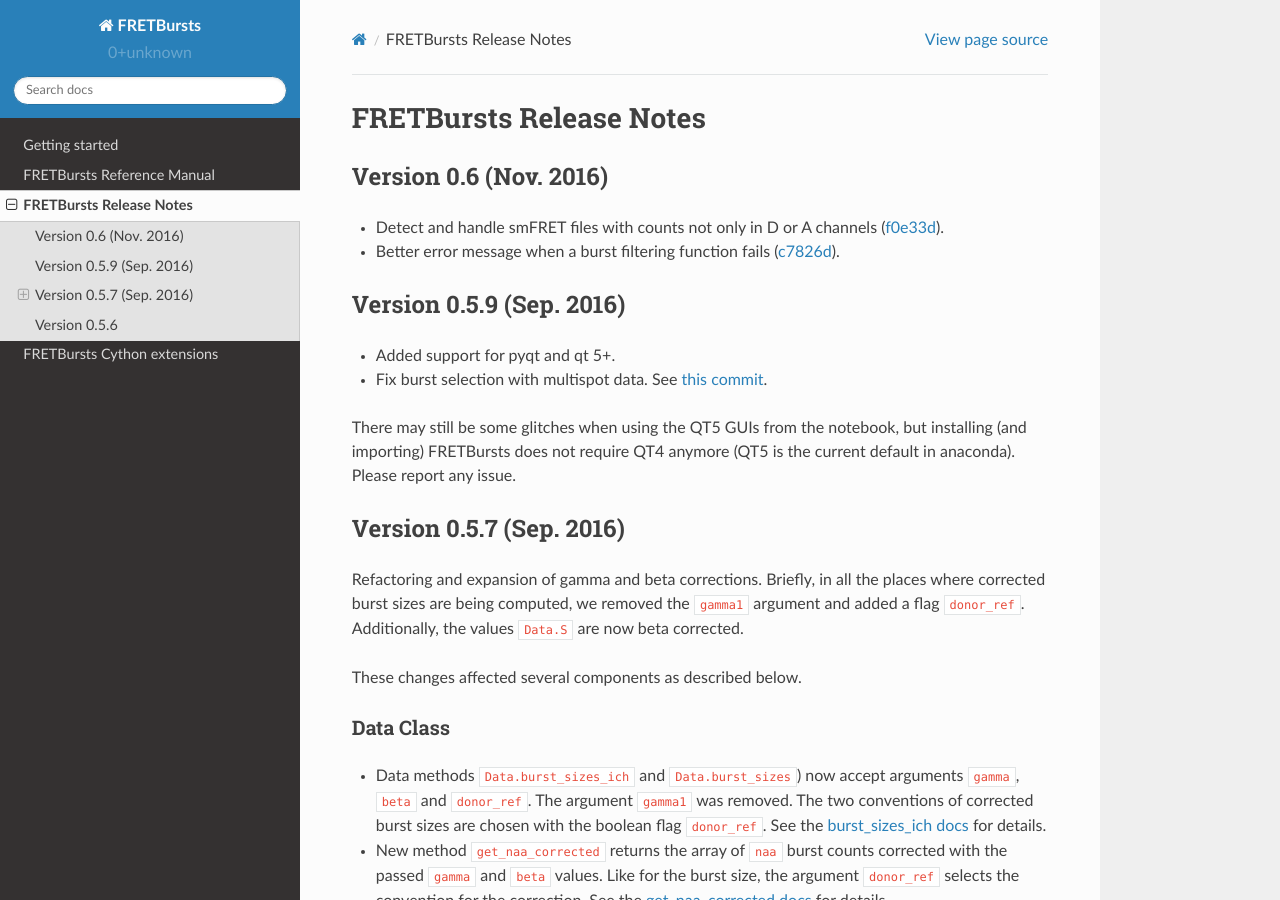
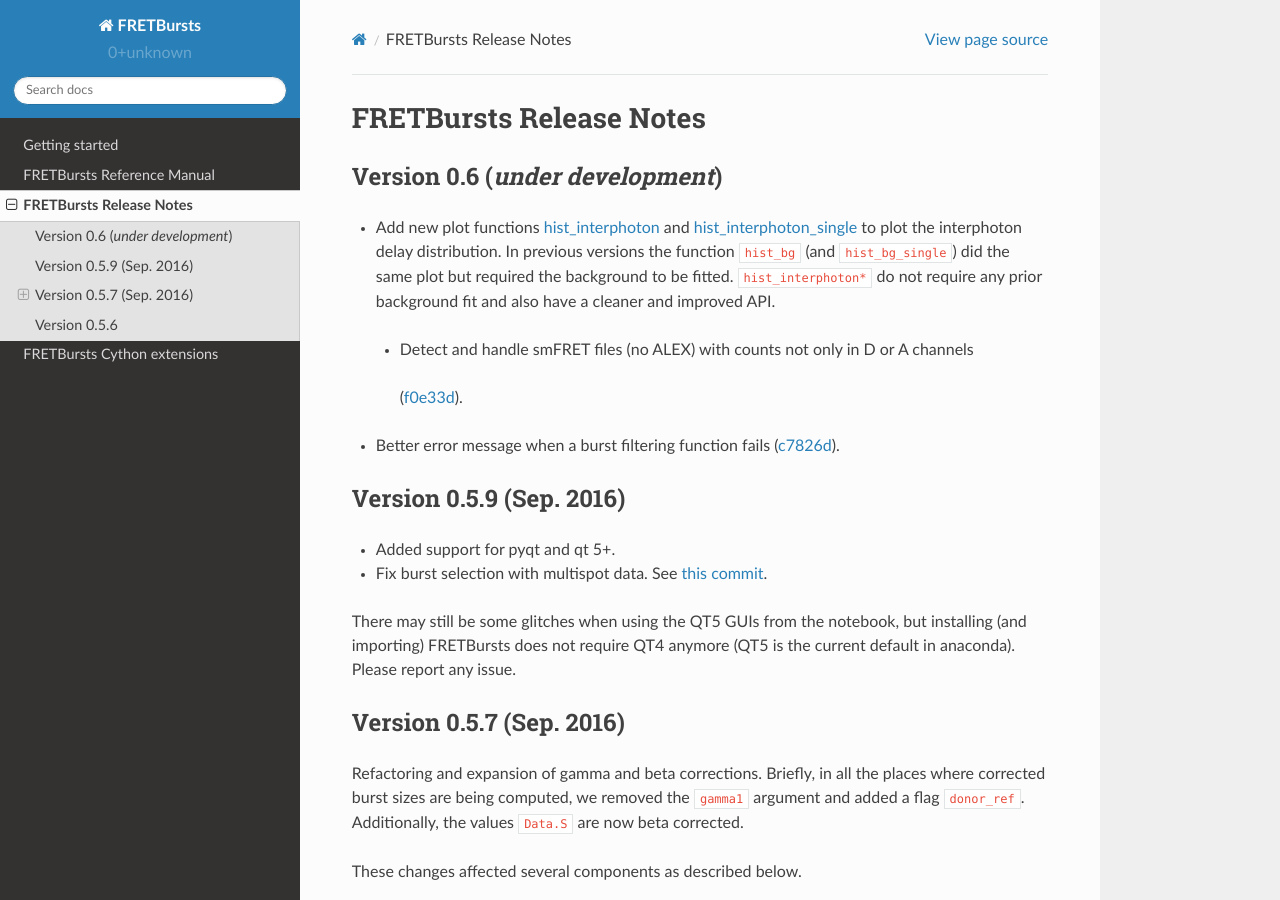
Before and after one commit to tritemio/FRETBursts, a Sphinx documentation site: the page built from docs/source/releasenotes.rst, in a window 1280 px wide and 900 px high. Built offline with Sphinx 7.4.7 and the Read the Docs theme 2.0.0, drawn with Linux system fonts in a browser that asks for light colours; the version number could not be read and is left out.

Commit message:
DOCS: Updates for the 0.6 release

```diff
--- a/docs/source/releasenotes.rst
+++ b/docs/source/releasenotes.rst
@@ -1,10 +1,18 @@
 FRETBursts Release Notes
 ========================
 
-Version 0.6 (Nov. 2016)
------------------------
+Version 0.6 (*under development*)
+---------------------------------
 
-- Detect and handle smFRET files with counts not only in D or A channels
+
+- Add new plot functions
+  `hist_interphoton <http://fretbursts.readthedocs.io/en/latest/plots.html#fretbursts.burst_plot.hist_interphoton>`__
+  and `hist_interphoton_single <http://fretbursts.readthedocs.io/en/latest/plots.html#fretbursts.burst_plot.hist_interphoton_single>`__
+  to plot the interphoton delay distribution. In previous versions the
+  function `hist_bg` (and `hist_bg_single`) did the same plot but required
+  the background to be fitted. `hist_interphoton*` do not require any prior
+  background fit and also have a cleaner and improved API.
+ - Detect and handle smFRET files (no ALEX) with counts not only in D or A channels
   (`f0e33d <https://github.com/tritemio/FRETBursts/commit/f0e33d855d6dfb31c89f282b249f80d845472124>`__).
 - Better error message when a burst filtering function fails
   (`c7826d <https://github.com/tritemio/FRETBursts/commit/c7826d5190a034578b1fdb9c4325f8fbfe2c01d4>`__).
```
